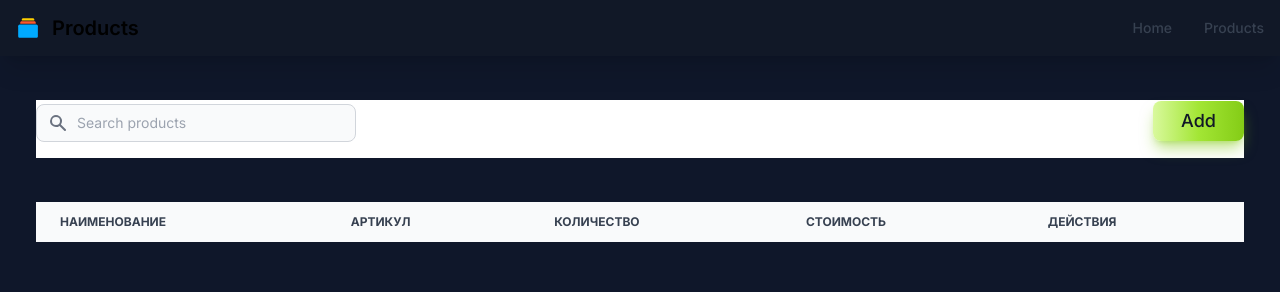
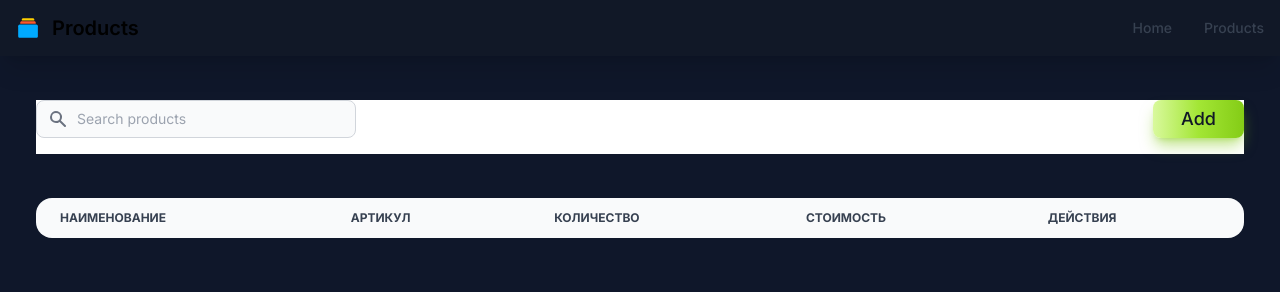
Before and after one commit to ramo4312/test-task, a Next.js app: page /products in a window 1280 px wide. Shown: the top 292 px of the page. Built offline with nearby package versions, Linux system fonts and the light colour scheme.

Commit message:
fixed bugs

```diff
--- a/src/components/products/AdaptiveProduct.jsx
+++ b/src/components/products/AdaptiveProduct.jsx
@@ -24,7 +24,7 @@ const AdaptiveProduct = ({ product, setEditModal }) => {
 
 	return (
 		<div
-			className='w-[47%] max-[530px]:w-5/6 bg-gray-800 active:translate-y-[0.5px] select-none hover:duration-300 duration-200 active:shadow-[0_10px_40px_-25px_white] hover:-translate-y-[0.5px] hover:shadow-[0_18px_40px_-15px_white] p-6 rounded-xl relative'
+			className='w-[47%] max-[530px]:w-5/6 max-[404px]:w-full bg-gray-800 active:translate-y-[0.5px] select-none hover:duration-300 duration-200 active:shadow-[0_10px_40px_-25px_white] hover:-translate-y-[0.5px] hover:shadow-[0_18px_40px_-15px_white] p-6 rounded-xl relative'
 			onClick={() => push(`/product/${product.id}`)}
 		>
 			<div
--- a/src/components/products/ProductList.jsx
+++ b/src/components/products/ProductList.jsx
@@ -57,7 +57,7 @@ const ProductList = () => {
 				onClick={() => setSort('')}
 			>
 				<div className='pb-4 mb-11 max-[530px]:flex-col bg-white dark:bg-gray-900 flex justify-between items-center gap-y-5'>
-					<div className='relative mt-1 w-full'>
+					<div className='relative max-[530px]:w-full'>
 						<div className='absolute inset-y-0 left-0 flex items-center pl-3 pointer-events-none w-full'>
 							<svg
 								className='w-5 h-5 text-gray-500 dark:text-gray-400'
@@ -81,17 +81,17 @@ const ProductList = () => {
 							placeholder='Search products'
 						/>
 					</div>
-					<div className=' flex gap-4 max-[530px]:w-full justify-end'>
+					<div className=' flex gap-x-4 max-[530px]:w-full justify-end'>
 						<button
 							type='button'
-							className='text-gray-900 bg-gradient-to-r from-lime-200 via-lime-400 to-lime-500 hover:bg-gradient-to-br focus:outline-none focus:ring-lime-300 shadow-lg shadow-lime-500/50 dark:shadow-lg dark:shadow-lime-800/80 font-medium rounded-lg px-7 py-1.5 text-center text-lg active:translate-y-1 active:shadow-none duration-200 active:duration-200'
+							className='text-gray-900 bg-gradient-to-r from-lime-200 via-lime-400 to-lime-500 hover:bg-gradient-to-br focus:outline-none focus:ring-lime-300 shadow-lg shadow-lime-500/50 dark:shadow-lg dark:shadow-lime-800/80 font-medium rounded-lg px-7 py-[5px] text-center text-lg active:translate-y-1 active:shadow-none duration-200 active:duration-200'
 							onClick={() => setModal(!modal)}
 						>
 							Add
 						</button>
 					</div>
 				</div>
-				<table className='w-full max-[785px]:hidden text-sm text-left text-gray-500 dark:text-gray-400 '>
+				<table className='border-collapse rounded-2xl overflow-hidden w-full max-[785px]:hidden text-sm text-left text-gray-500 dark:text-gray-400 '>
 					<thead className='text-xs  text-gray-700 uppercase bg-gray-50 dark:bg-gray-700 dark:text-gray-400'>
 						<tr>
 							<th
--- a/src/pages/product/[id].jsx
+++ b/src/pages/product/[id].jsx
@@ -1,9 +1,11 @@
+import EditModal from '@/components/modals/editModal'
 import { deleteProduct, productDetail } from '@/store/apiCalls'
 import { useRouter } from 'next/router'
-import { useEffect } from 'react'
+import { useEffect, useState } from 'react'
 import { useDispatch, useSelector } from 'react-redux'
 
 const ProductPage = () => {
+	const [editModal, setEditModal] = useState(false)
 	const { oneProduct } = useSelector(state => state.products)
 	const dispatch = useDispatch()
 
@@ -18,6 +20,8 @@ const ProductPage = () => {
 	}
 
 	return (
+		<>
+			<EditModal modal={editModal} setModal={setEditModal} />
 			<div className='bg-white dark:bg-slate-800 h-[77.2vh] flex justify-center items-center flex-col relative'>
 				<div className='w-11/12 my-9'>
 					<button
@@ -56,6 +60,10 @@ const ProductPage = () => {
 						<button
 							type='button'
 							className='text-gray-900 bg-gradient-to-r from-orange-200 via-orange-400 to-orange-500 hover:bg-gradient-to-br focus:outline-none focus:ring-orange-300 shadow-lg hover:duration-200 shadow-orange-500/50 dark:shadow-lg dark:shadow-orange-800/80 font-medium rounded-lg px-7 py-2.5 text-center text-lg active:translate-y-1 active:shadow-none duration-200 active:duration-200'
+							onClick={() => {
+								productDetail(dispatch, oneProduct.id)
+								setEditModal(true)
+							}}
 						>
 							Update
 						</button>
@@ -69,6 +77,7 @@ const ProductPage = () => {
 					</div>
 				</div>
 			</div>
+		</>
 	)
 }
 
```
Lines whose indentation alone changed are shown as unchanged.
